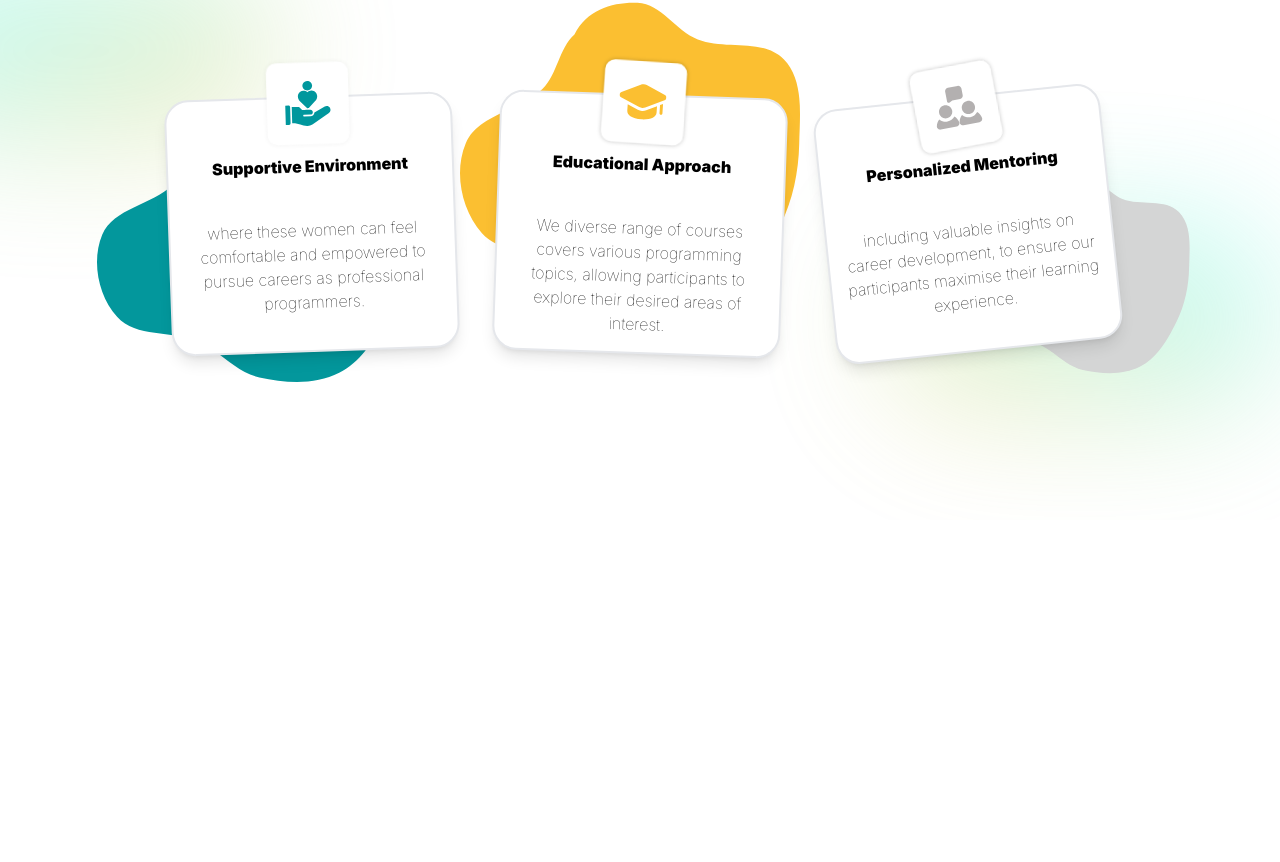
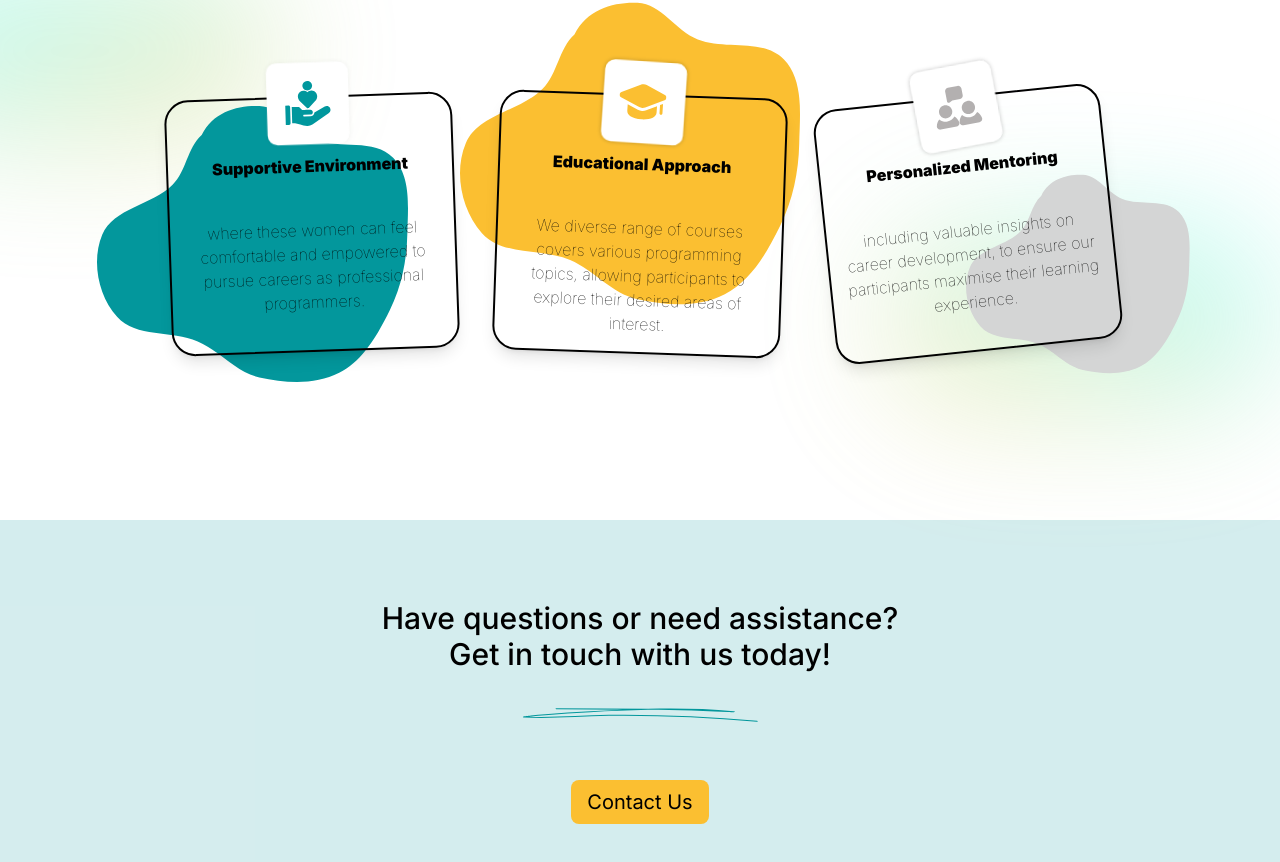
Before and after one commit to SheCodesTooDev/sct-website-frontend, a Next.js app: page / in a window 1280 px wide. Shown: the part 2189-3051 px from the top of the page. Before the commit the page ends 2709 px from the top, so only its background shows below. Built offline with nearby package versions, Linux system fonts and the light colour scheme.

Commit message:
add inquiry section (#11)

```diff
--- /dev/null
+++ b/app/components/Home/InquirySection.tsx
@@ -0,0 +1,20 @@
+import Button from '../common/Button';
+import Line from '../../assets/illustrations/line.svg';
+import Image from 'next/image';
+const InquirySection = () => (
+  <div className='bg-lightblue flex flex-col w-full justify-center items-center py-20 px-5 text-center'>
+    <p className='font-medium text-2xl md:text-3xl leading-loose'>
+      Have questions or need assistance? <br /> Get in touch with us today!
+    </p>
+
+    <div className='flex justify-center my-2'>
+      <Image src={Line} alt='line' />
+    </div>
+
+    <div className='flex justify-center'>
+      <Button color='bg-sctyellow'>Contact Us</Button>
+    </div>
+  </div>
+);
+
+export default InquirySection;
--- /dev/null
+++ b/app/components/common/Button.tsx
@@ -0,0 +1,17 @@
+import React from 'react';
+
+interface ButtonProps {
+  children: React.ReactNode;
+  color: string;
+  extrStyles?: string;
+}
+
+const Button: React.FC<ButtonProps> = ({ children, color, extrStyles }) => {
+  return (
+    <button className={`${color} p-2 rounded-lg px-4 text-xl ${extrStyles}`}>
+      {children}
+    </button>
+  );
+};
+
+export default Button;
--- a/app/page.tsx
+++ b/app/page.tsx
@@ -1,12 +1,14 @@
-import EmpoweringSection from "./components/Home/EmpoweringSection";
-import ExploreSection from "./components/Home/ExploreSection";
-import TitleSection from "./components/Home/TitleSection";
+import EmpoweringSection from './components/Home/EmpoweringSection';
+import ExploreSection from './components/Home/ExploreSection';
+import InquirySection from './components/Home/InquirySection';
+import TitleSection from './components/Home/TitleSection';
 export default function Home() {
   return (
     <>
       <TitleSection />
       <ExploreSection />
       <EmpoweringSection />
+      <InquirySection />
     </>
   );
 }
--- a/tailwind.config.ts
+++ b/tailwind.config.ts
@@ -1,18 +1,22 @@
-import type { Config } from "tailwindcss";
+import type { Config } from 'tailwindcss';
 
 const config: Config = {
   content: [
-    "./pages/**/*.{js,ts,jsx,tsx,mdx}",
-    "./components/**/*.{js,ts,jsx,tsx,mdx}",
-    "./app/**/*.{js,ts,jsx,tsx,mdx}",
+    './pages/**/*.{js,ts,jsx,tsx,mdx}',
+    './components/**/*.{js,ts,jsx,tsx,mdx}',
+    './app/**/*.{js,ts,jsx,tsx,mdx}',
   ],
   theme: {
     extend: {
       backgroundImage: {
-        "gradient-radial": "radial-gradient(var(--tw-gradient-stops))",
-        "gradient-conic":
-          "conic-gradient(from 180deg at 50% 50%, var(--tw-gradient-stops))",
+        'gradient-radial': 'radial-gradient(var(--tw-gradient-stops))',
+        'gradient-conic':
+          'conic-gradient(from 180deg at 50% 50%, var(--tw-gradient-stops))',
       },
+    },
+    colors: {
+      lightblue: '#03979C2B',
+      sctyellow: '#fbbf31',
     },
   },
   plugins: [],
```
Also changed, not shown: app/assets/illustrations/line.svg (added).
